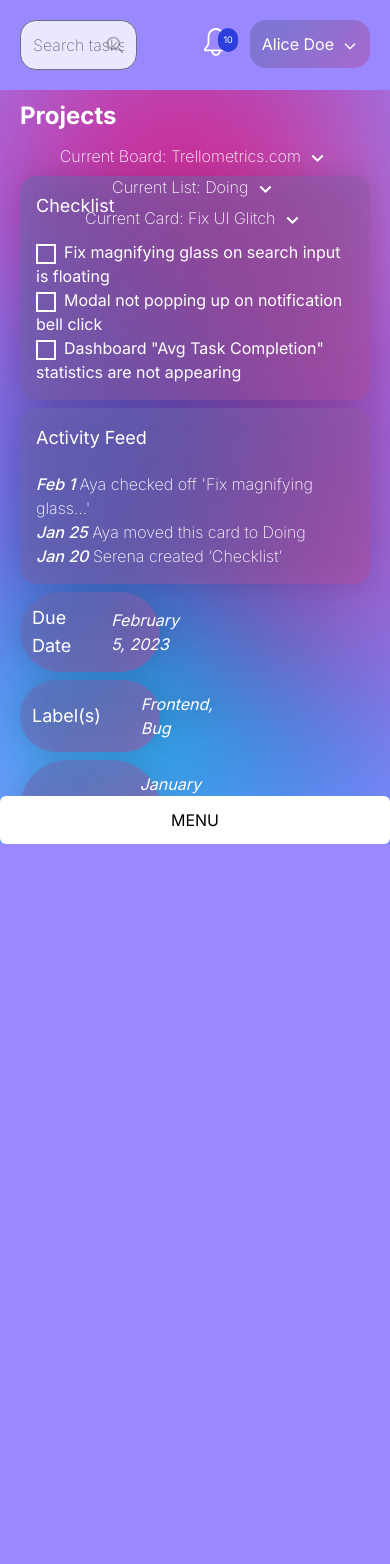
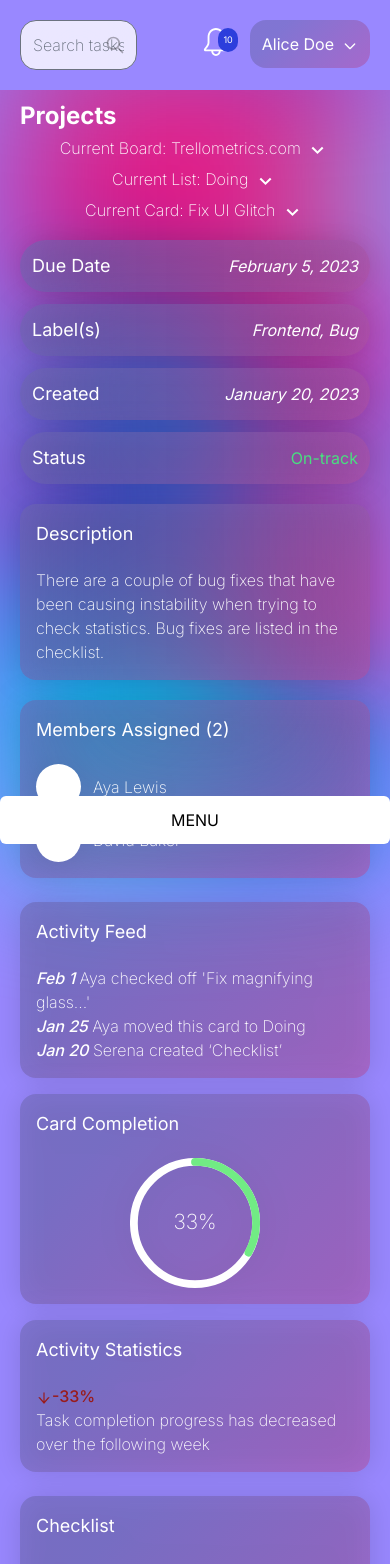
Before and after one commit to pixelRena/Trello-Dashboard, a Next.js app: page /projects in a window 390 px wide. Shown: the top 1564 px of the page. Before the commit the page ends 844 px from the top, so only its background shows below. Built offline with nearby package versions, Linux system fonts and the light colour scheme.

Commit message:
Adjusted background styling, created responsive projects page

```diff
--- a/components/board-dropdown/board-dropdown.component.jsx
+++ b/components/board-dropdown/board-dropdown.component.jsx
@@ -18,8 +18,8 @@ export default function BoardDropdown() {
     const cardName = "Fix UI Glitch";
 
     return(
-        <div className="relative font-extralight w-full text-center ">
-            <div className="absolute pt-2 flex flex-col lg:pt-auto lg:gap-5 w-full lg:w-fit lg:flex-row">
+        <div className="relative font-extralight w-full text-center">
+            <div className="absolute flex flex-col lg:gap-5 w-full lg:w-fit lg:flex-row">
                 <div className={`${isBoardOpen && "rounded-2xl bg-primary-color backdrop-blur-2xl"}`}>
                     <button className={`pt-1 ml-2 mr-2 text-l border-b-[1px] border-transparent ${!isBoardOpen &&  "lg:hover:border-white"}`} onClick={() => setIsBoardOpen(!isBoardOpen)} onBlur={() => setIsBoardOpen(false)}>Current Board: {boardName} <BiChevronDown className="inline" size={25}/></button>
                     <div className={`relative board-dropdown pt-1 pb-1 ${!isBoardOpen && "hidden"}`}>
--- a/components/card-template/projects-info-card-template.component.jsx
+++ b/components/card-template/projects-info-card-template.component.jsx
@@ -1,6 +1,6 @@
 export default function ProjectsInfoCardTemplate({title, children}) {
     return(
-        <div className="p-3 gap-10 flex flex-row items-center justify-between w-full bg-primary-color h-fit drop-shadow-primary rounded-full">
+        <div className="p-3 gap-10 flex flex-row items-center justify-between w-full bg-primary-color drop-shadow-primary rounded-full">
             <header className="text-lg">{title}</header>
             <div className="italic">{children}</div>
         </div>
--- a/components/page-template/page-subnavigation.component.jsx
+++ b/components/page-template/page-subnavigation.component.jsx
@@ -2,7 +2,7 @@ import BoardDropdown from "../board-dropdown/board-dropdown.component";
 
 export default function PageSubNavigation ({title}) {
     return(
-        <div className="relative lg:mt-3 mb-8 lg:mb-5 flex flex-col lg:flex-row z-10">
+        <div className="relative lg:mt-7 mb-8 lg:mb-1 flex flex-col lg:flex-row z-10">
             <header className="text-2xl font-bold mr-4">{title}</header>
             <BoardDropdown/>
         </div>
--- a/components/sidebar.component.jsx
+++ b/components/sidebar.component.jsx
@@ -13,7 +13,7 @@ export default function Sidebar() {
     onClick={() => setMenuOpen(!menuOpen)}>
         MENU
     </button>
-    <aside className={`h-screen z-20 lg:bg-primary-color bg-primary-color-full lg:flex fixed lg:relative overflow-x-hidden flex-col lg:w-56 w-full px-4 py-8 overflow-y-auto ${menuOpen ? "" : "hidden"}`}>
+    <aside className={`h-screen z-20 mr-20 lg:bg-primary-color bg-primary-color-full lg:flex fixed lg:relative overflow-x-hidden flex-col lg:w-56 w-full px-4 py-8 overflow-y-auto ${menuOpen ? "" : "hidden"}`}>
         <div className="text-center m-auto">
             <span className="font-bold lg:text-xl text-2xl">Trellometrics</span>
             <img className="m-auto mt-5" src="/favicon.svg" alt="favicon"/>
--- a/pages/projects.jsx
+++ b/pages/projects.jsx
@@ -1,13 +1,19 @@
 import PageSubNavigation from "@/components/page-template/page-subnavigation.component";
 import CardTemplate from "@/components/card-template/card-template.component";
 import ProjectsInfoCardTemplate from "@/components/card-template/projects-info-card-template.component";
+import { AiOutlineArrowDown } from "react-icons/ai";
+// To be removed
+import { buildStyles, CircularProgressbar } from "react-circular-progressbar";
+import 'react-circular-progressbar/dist/styles.css';
+
 
 export default function Projects() {
     return(
         <div className="lg:mt-0 mt-20 lg:p-0 p-5">
             <PageSubNavigation title="Projects"/>
-            <div className="flex flex-col lg:flex-row pt-3 pb-3 gap-2">
-                <CardTemplate title="Checklist" additionalClasses="w-fit">
+            <div className="mt-24 flex flex-col-reverse lg:flex-row gap-x-7 h-full w-full justify-around">
+                <div className="flex flex-col py-3 gap-6 w-full">
+                    <CardTemplate title="Checklist" additionalClasses="h-full">
                         <form className="h-full flex flex-col justify-between">
                             <div>
                                 <input className="form-checkbox bg-transparent rounded-none border-2 border-white outline-none checked:border-white checked:bg-transparent h-5 w-5  focus:ring-transparent focus:border-none focus:outline-none focus:text-transparent hover:text-white/[.4]" type="checkbox"/>
@@ -23,26 +29,71 @@ export default function Projects() {
                             </div>
                         </form>
                     </CardTemplate>
-                <CardTemplate title="Activity Feed" additionalContentClasses="flex flex-col justify-between" additionalClasses="w-fit">
+                    <CardTemplate title="Activity Report">
+                        <div className="font-extralight">How much activity has taken place in this card.</div>
+                        <div className="w-[300px] h-[250px] bg-contain bg-center bg-no-repeat" style={{backgroundImage:`url(images/NBcharts-lineChats.png)`}}></div>
+                    </CardTemplate>
+                </div>
+
+
+                <div className="flex flex-col py-3 gap-4 w-full lg:w-[70%] justify-between">
+                    <CardTemplate title="Activity Feed" additionalClasses="h-full" additionalContentClasses="flex flex-col justify-between">
                         <div><span className="italic font-medium">Feb 1</span> Aya checked off 'Fix magnifying glass...'</div>
                         <div><span className="italic font-medium">Jan 25</span> Aya moved this card to Doing</div>
                         <div><span className="italic font-medium">Jan 20</span> Serena created ‘Checklist’</div>
                     </CardTemplate>
-                <div className="flex flex-col gap-y-2 w-2/5">
+                    <div className="flex flex-col gap-4">
+                        <CardTemplate title="Card Completion">
+                            <div className="m-auto w-[130px]">
+                                <CircularProgressbar value={33} text={"33%"}
+                                    strokeWidth={6}
+                                    styles={buildStyles({
+                                        textSize: "1rem",
+                                        textColor: "#fff",
+                                        pathColor: 70 < 20 ? "#FF5C5C" : 70 < 50 ? "#FFC05C" : "#71EB84",
+                                        trailColor: "#fff",
+                                    })}/>
+                            </div>
+                        </CardTemplate>
+                        <CardTemplate title="Activity Statistics" additionalContentClasses="-pt-5">
+                                <span className="text-red-800 font-medium"><AiOutlineArrowDown className="inline"/>-33%</span>
+                                <div>Task completion progress has decreased over the following week</div>
+                        </CardTemplate>
+                    </div>
+                </div>
+
+
+                <div className="flex flex-col py-3 gap-5 w-full lg:w-[90%] justify-around">
+                    <div className="flex flex-col justify-start gap-3 h-full">
                         <ProjectsInfoCardTemplate title="Due Date">
-                        <div>February 5, 2023</div>
+                            February 5, 2023
                         </ProjectsInfoCardTemplate>
                         <ProjectsInfoCardTemplate title="Label(s)">
-                        <div>Frontend, Bug</div>
+                            Frontend, Bug
                         </ProjectsInfoCardTemplate>
                         <ProjectsInfoCardTemplate title="Created">
-                        <div>January 20, 2023</div>
+                            January 20, 2023
                         </ProjectsInfoCardTemplate>
                         <ProjectsInfoCardTemplate title="Status">
-                        <div className="text-green-400 not-italic">On-track</div>
+                            <span className="text-green-400 not-italic">On-track</span>
                         </ProjectsInfoCardTemplate>
                     </div>
+                    <CardTemplate title="Description">
+                        There are a couple of bug fixes that  have been causing instability when trying to check statistics. Bug fixes are listed in the checklist.
+                    </CardTemplate>
+                    <CardTemplate title="Members Assigned (2)">
+                        <div className="flex flex-row w-full items-center gap-x-3 pb-2">
+                            <div className="rounded-full w-[45px] h-[45px] bg-white"></div>
+                            <div>Aya Lewis</div>
                         </div>
+                        <div className="flex flex-row w-full items-center gap-x-3">
+                            <div className="rounded-full w-[45px] h-[45px] bg-white"></div>
+                            <div>David Baker</div>
+                        </div>
+                    </CardTemplate>
+                </div>
+            </div>
+
         </div>
     )
 };
--- a/styles/Background.module.css
+++ b/styles/Background.module.css
@@ -9,5 +9,5 @@
     background-repeat: no-repeat;
     width: 100%;
     height: 100vh;
-    filter: blur(105px);
+    filter: blur(75px);
 }
--- a/styles/globals.css
+++ b/styles/globals.css
@@ -30,7 +30,6 @@
 html,
 body {
   max-width: 100vw;
-  max-height: 100vh;
   overflow-x: hidden;
 }
 
```
Also changed, not shown: public/images/NBcharts-lineChats.png (added). Lines whose indentation alone changed are shown as unchanged.
